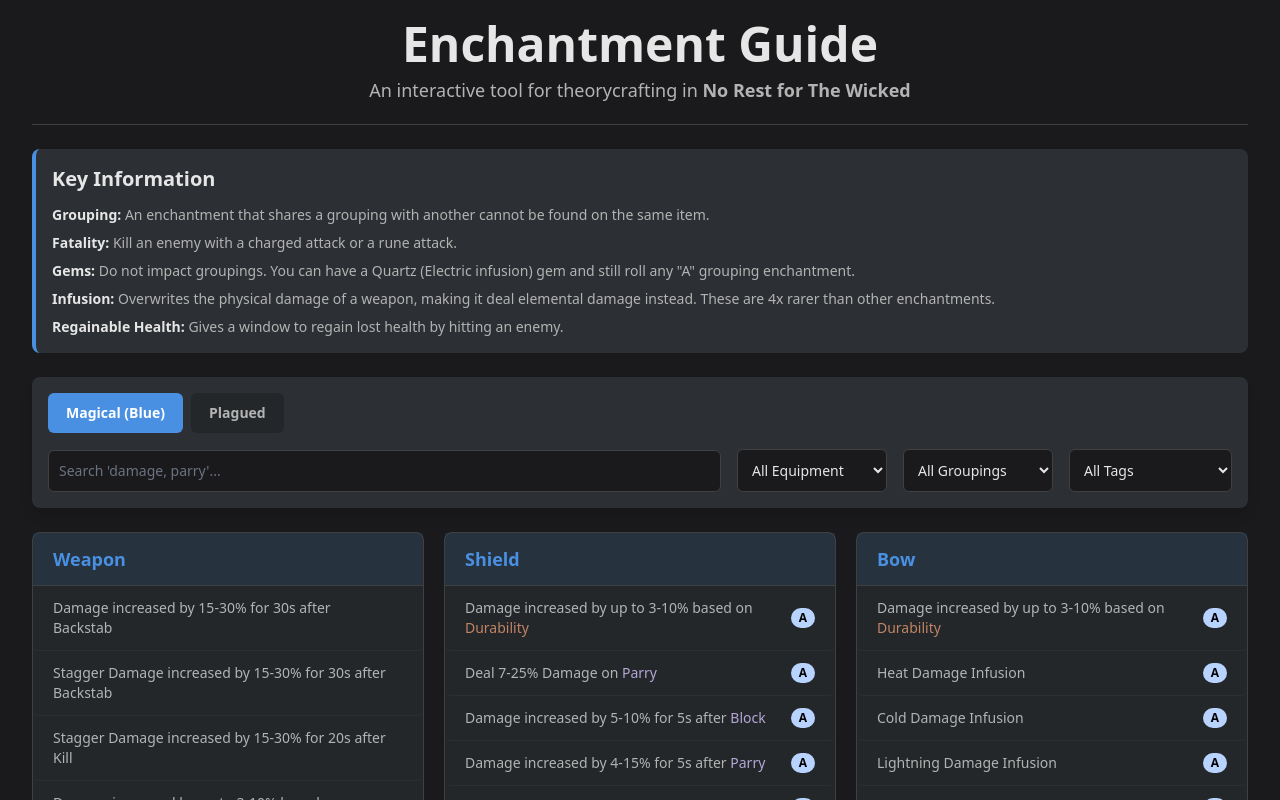
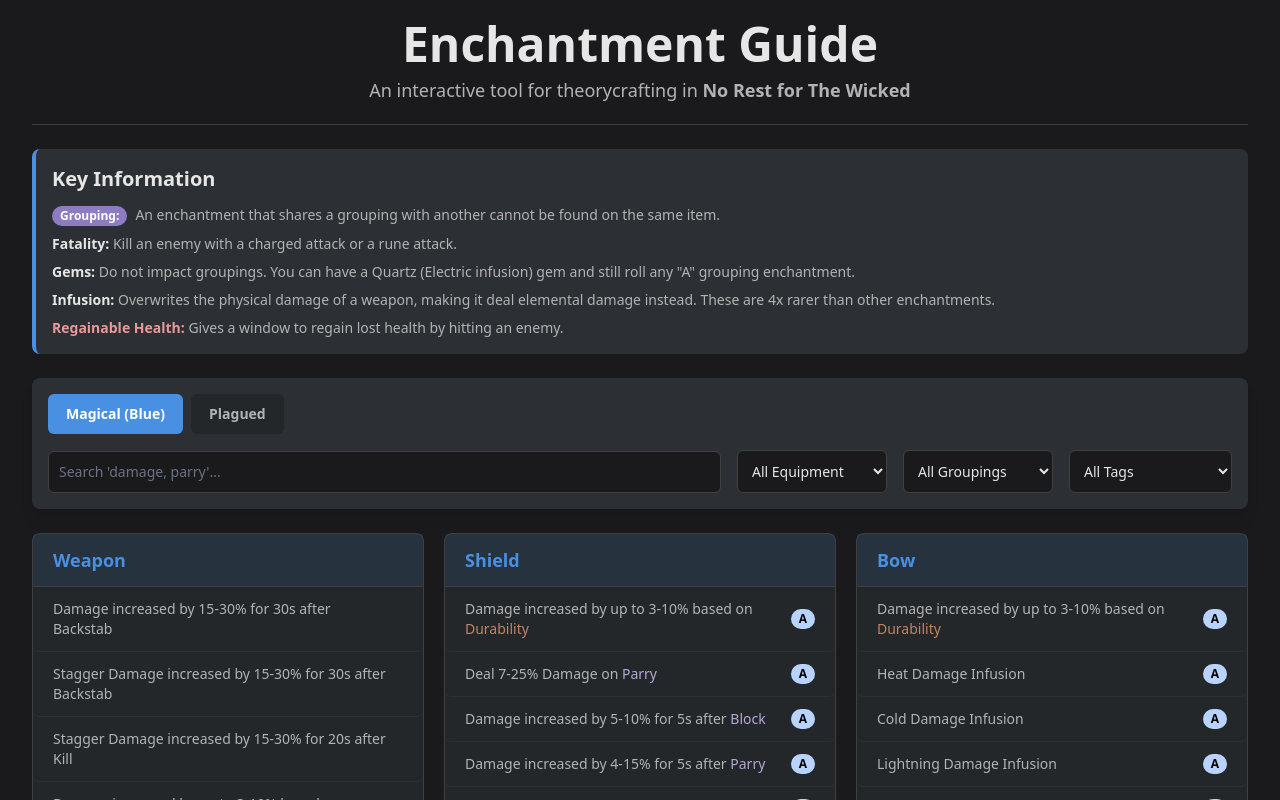
Before and after one commit to thezenba/Enchantments-Guide, a React (Vite) app: page / in a window 1280 px wide. Shown: the top 800 px of the page. Built offline with nearby package versions, Linux system fonts and the light colour scheme.

Commit message:
Change color on Info section

```diff
--- a/components/InfoSection.tsx
+++ b/components/InfoSection.tsx
@@ -6,11 +6,11 @@ const InfoSection: React.FC = () => {
     <div className="bg-[#2c2f33] p-4 rounded-lg my-6 border-l-4 border-[#4a90e2]">
       <h3 className="text-xl font-bold mb-3 text-[#e6e6e6]">Key Information</h3>
       <ul className="list-none space-y-2 text-sm text-[#b3b3b3]">
-        <li><strong className="text-[#e6e6e6]">Grouping:</strong> An enchantment that shares a grouping with another cannot be found on the same item.</li>
+        <li><strong className="inline-block bg-[#8e7cc3] text-white rounded-full px-2 py-0.5 text-xs align-middle font-bold mr-2">Grouping:</strong>An enchantment that shares a grouping with another cannot be found on the same item.</li>
         <li><strong className="text-[#e6e6e6]">Fatality:</strong> Kill an enemy with a charged attack or a rune attack.</li>
         <li><strong className="text-[#e6e6e6]">Gems:</strong> Do not impact groupings. You can have a Quartz (Electric infusion) gem and still roll any "A" grouping enchantment.</li>
         <li><strong className="text-[#e6e6e6]">Infusion:</strong> Overwrites the physical damage of a weapon, making it deal elemental damage instead. These are 4x rarer than other enchantments.</li>
-        <li><strong className="text-[#e6e6e6]">Regainable Health:</strong> Gives a window to regain lost health by hitting an enemy.</li>
+        <li><strong className="text-[#ea9999]">Regainable Health:</strong> Gives a window to regain lost health by hitting an enemy.</li>
       </ul>
     </div>
   );
```
